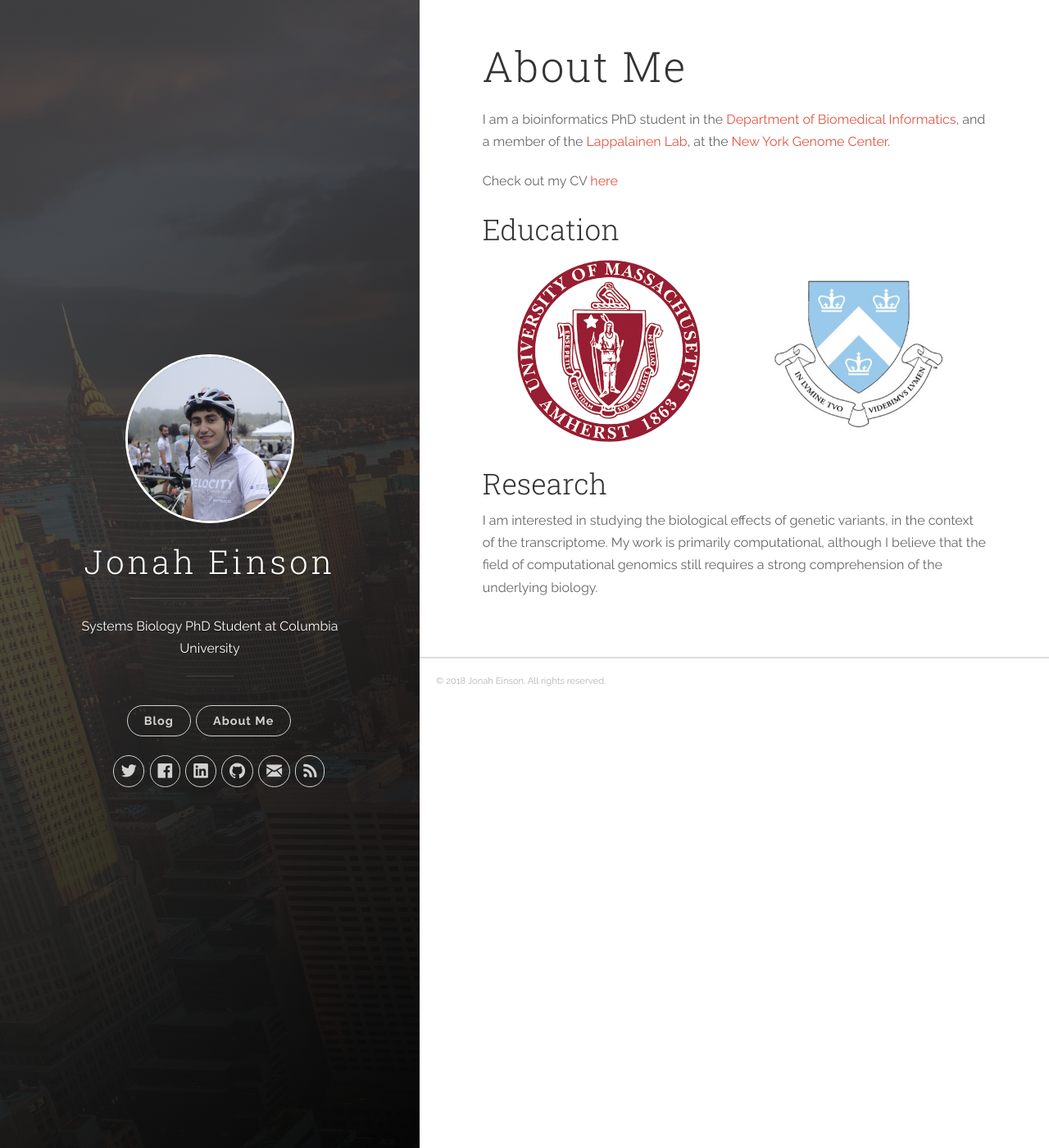
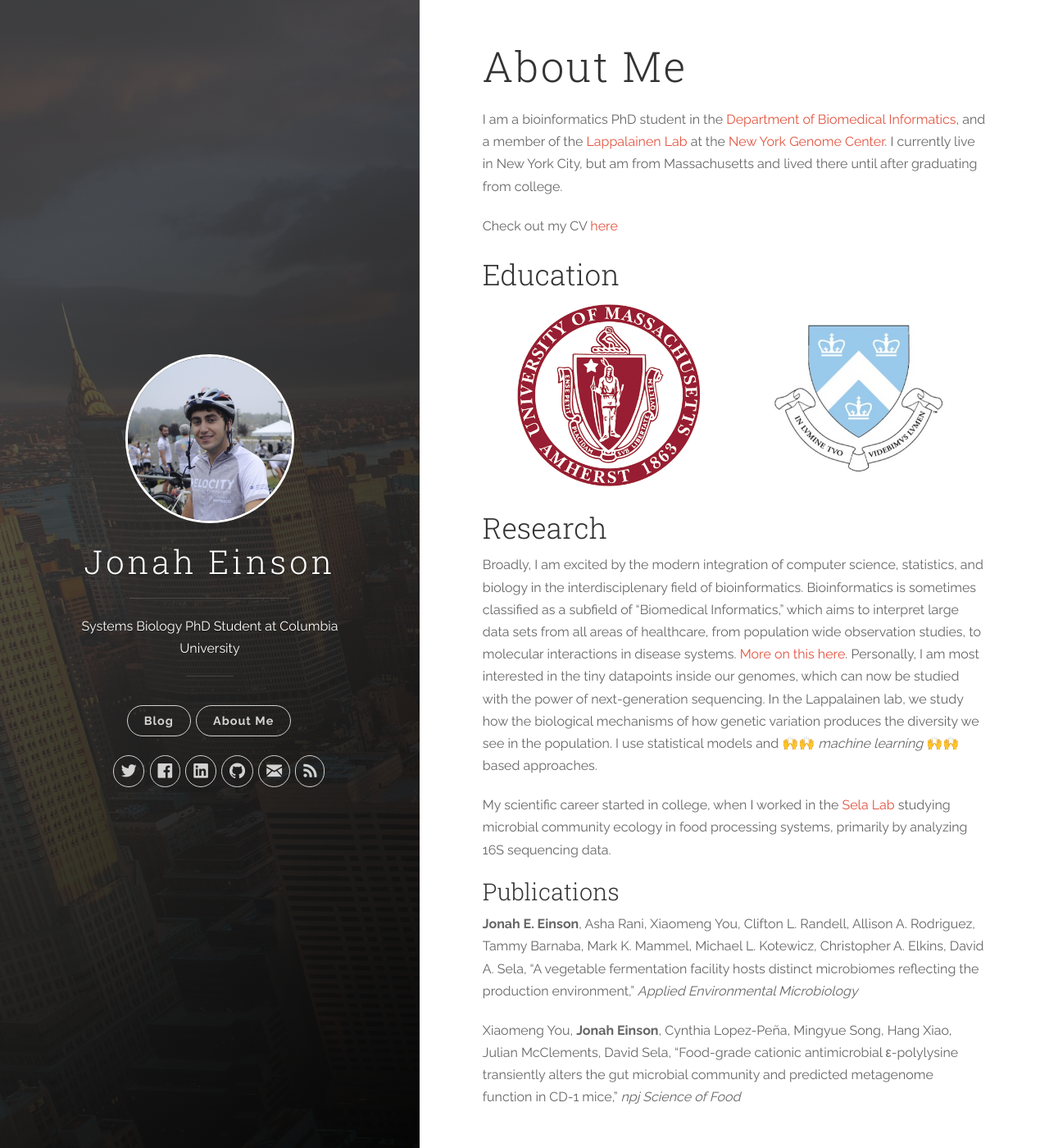
Before and after one commit to jeinson/jeinson.github.io, a Jekyll site: the page built from about.md, in a window 1280 px wide and 1400 px high. Shown: the whole window at 82% size. Built offline with Jekyll 4.4.1, drawn with Linux system fonts in a browser that asks for light colours.

Commit message:
Updated with research statement

```diff
--- a/about.md
+++ b/about.md
@@ -2,8 +2,8 @@
 title: "About Me"
 layout: page
 ---
+I am a bioinformatics PhD student in the [Department of Biomedical Informatics](http://www.dbmi.columbia.edu), and a member of the [Lappalainen Lab](http://www.tllab.org){:target="_blank_"} at the [New York Genome Center](http://www.nygenome.org){:target="_blank_"}. I currently live in New York City, but am from Massachusetts and lived there until after graduating from college.
 
-I am a bioinformatics PhD student in the [Department of Biomedical Informatics](http://www.dbmi.columbia.edu), and a member of the [Lappalainen Lab](http://www.tllab.org), at the [New York Genome Center](http://www.nygenome.org).
 
 Check out my CV [here]({{ site.baseurl }}/assets/CV_Fall_2018.pdf)
 
@@ -27,5 +27,13 @@ Check out my CV [here]({{ site.baseurl }}/assets/CV_Fall_2018.pdf)
         </div>
     </div>
 </div>
+
 ## Research
-I am interested in studying the biological effects of genetic variants, in the context of the transcriptome. My work is primarily computational, although I believe that the field of computational genomics still requires a strong comprehension of the underlying biology.
+Broadly, I am excited by the modern integration of computer science, statistics, and biology in the interdisciplenary field of bioinformatics. Bioinformatics is sometimes classified as a subfield of "Biomedical Informatics," which aims to interpret large data sets from all areas of healthcare, from population wide observation studies, to molecular interactions in disease systems. [More on this here](https://dbmi.columbia.edu). Personally, I am most interested in the tiny datapoints inside our genomes, which can now be studied with the power of next-generation sequencing. In the Lappalainen lab, we study how the biological mechanisms of how genetic variation produces the diversity we see in the population. I use statistical models and 🙌🙌 *machine learning* 🙌🙌 based approaches.
+
+My scientific career started in college, when I worked in the [Sela Lab](https://selalab.org) studying microbial community ecology in food processing systems, primarily by analyzing 16S sequencing data.
+
+### Publications
+**Jonah E. Einson**, Asha Rani, Xiaomeng You, Clifton L. Randell, Allison A. Rodriguez, Tammy Barnaba, Mark K. Mammel, Michael L. Kotewicz, Christopher A. Elkins, David A. Sela, "A vegetable fermentation facility hosts distinct microbiomes reflecting the production environment," *Applied Environmental Microbiology*
+
+Xiaomeng You, **Jonah Einson**, Cynthia Lopez-Peña, Mingyue Song, Hang Xiao, Julian McClements, David Sela, "Food-grade cationic antimicrobial  ε-polylysine transiently alters the gut microbial community and predicted metagenome function in CD-1 mice," *npj Science of Food*
```
